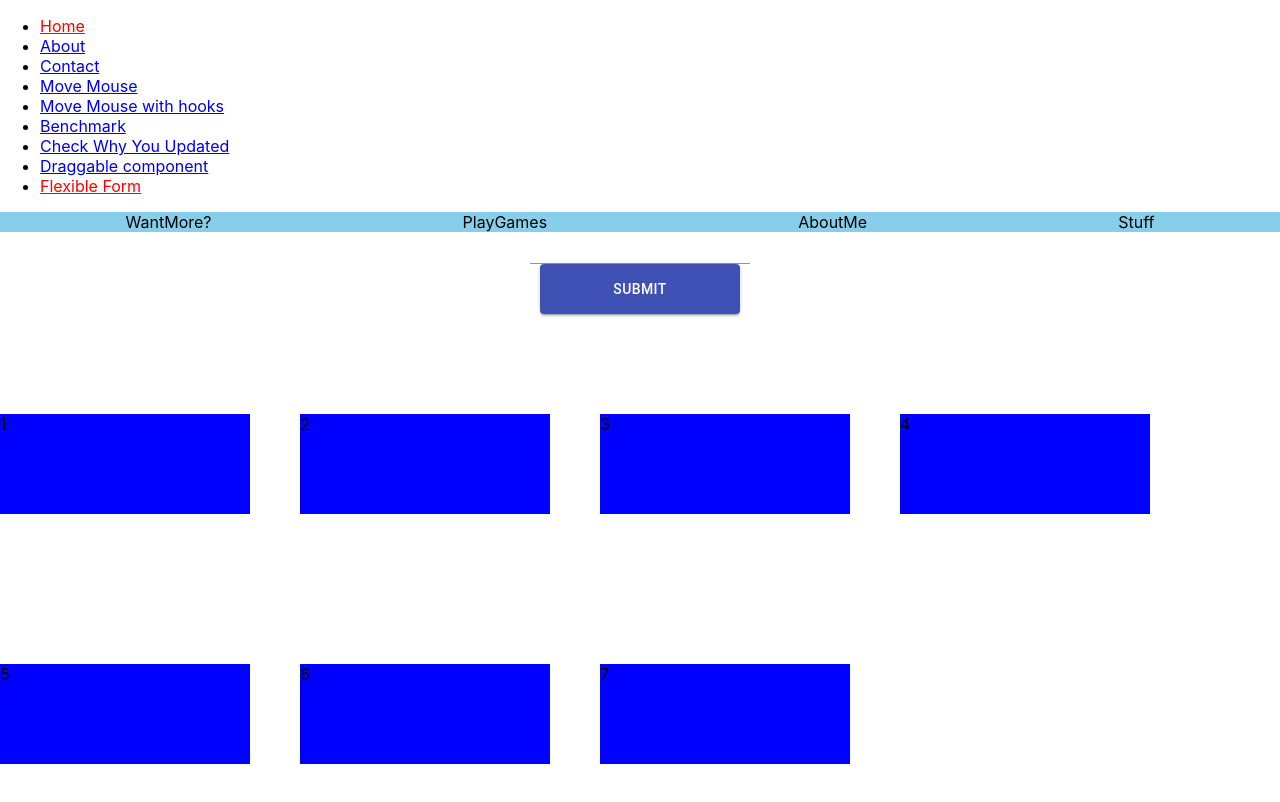
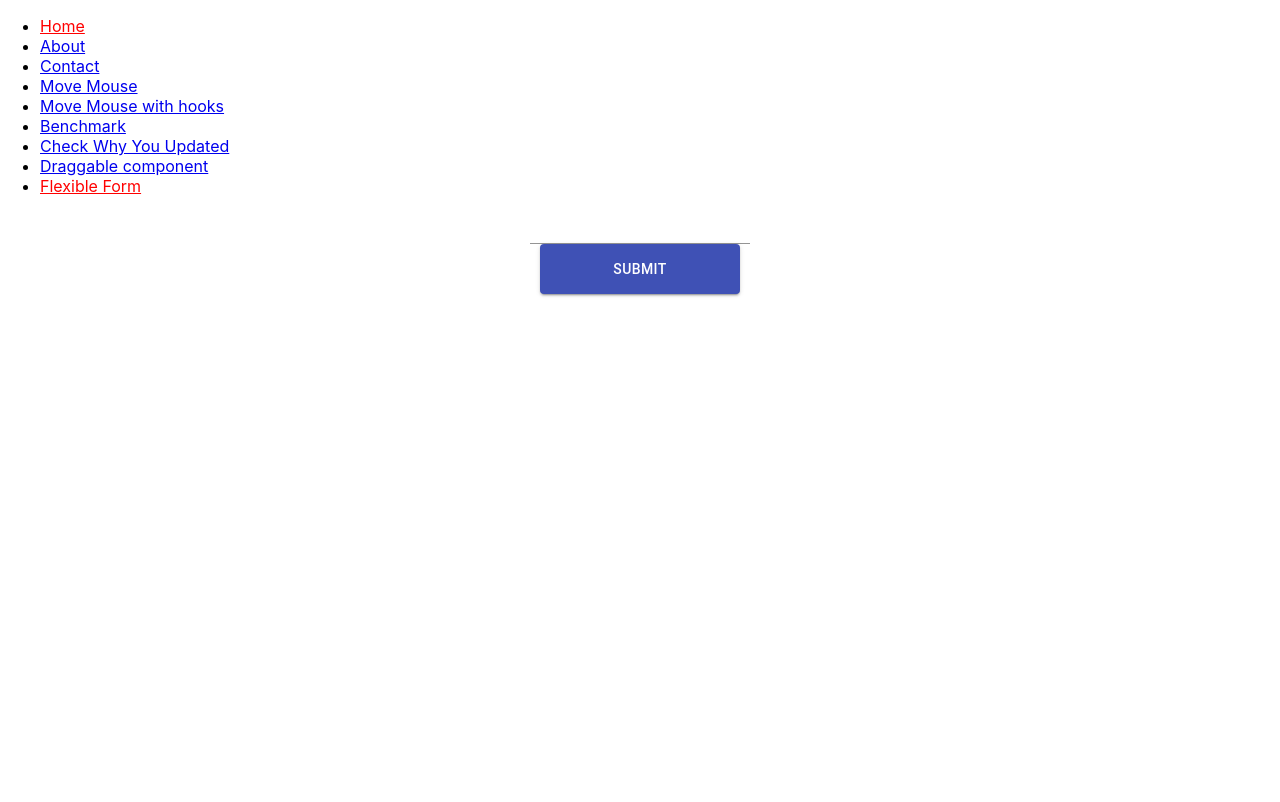
Before and after one commit to johnconnor31/newJsFeatures, a React (Create React App) app: page /flexibleForm in a window 1280 px wide. Shown: the top 802 px of the page. Built offline with nearby package versions, Linux system fonts and the light colour scheme; what redux-promise-middleware would draw is missing.

Commit message:
Revert "flexible form with flexible headers"
This reverts commit 08ac1f7274f79dec312cd65995ff1430509d955d.

```diff
--- a/src/App.css
+++ b/src/App.css
@@ -49,42 +49,3 @@
   width: 100%;
   margin: 100px 0 0 0;
 }
-
-.flexContainer {
-  display: flex;
-  flex-wrap: wrap;
-  height: 500px;
-}
-
-div[class*="flexDiv"] {
-  width: 250px;
-  height: 100px;
-  margin: 0 50px 0 0;
-  background-color: blue;
-  justify-content: space-evenly;
-}
-
-@keyframes colorAndFlexGrow {
-  from { background-color: red;
-  flex-grow: 6;}
-  to { background-color: violet;}
-}
-
-.menu {
-  display: flex;
-  flex-wrap: wrap;
-  justify-content: flex-end;
-  background-color: skyblue;
-}
-
-@media all and ( max-width: 1500px ) {
-  .menu {
-    justify-content: space-around;
-  }
-}
-
-@media all and ( max-width: 1100px ) {
-  .menu {
-    flex-direction: column;
-  }
-}
--- a/src/FlexibleForm.js
+++ b/src/FlexibleForm.js
@@ -52,13 +52,6 @@ function FlexForm (props){
         props.submitForm();
     }
 return (
-    <>
-    <div className='menu'>
-        <div className='menuItem'>WantMore?</div>
-        <div className='menuItem'>PlayGames</div>
-        <div className='menuItem'>AboutMe</div>
-        <div className='menuItem'>Stuff</div>
-    </div>
     <div id='inputForm' >
         <TextField onChange={textChange}
         autoComplete= {"abc def"}
@@ -67,16 +60,6 @@ return (
         <Button className='submit' type='submit' variant='contained' color='primary' onClick={formSubmit}>Submit</Button>
         <div className='submitResponse'>{props.pendingSubmit ? 'Submitting form' : props.submitResponse}</div>
     </div>
-    <div className='flexContainer'>
-        <div className='flexDiv1'>1</div>
-        <div className='flexDiv2'>2</div>
-        <div className='flexDiv3'>3</div>
-        <div className='flexDiv4'>4</div>
-        <div className='flexDiv5'>5</div>
-        <div className='flexDiv6'>6</div>
-        <div className='flexDiv7'>7</div>
-    </div>
-    </>
 );
 }
 
--- a/src/store/catchMiddleware.js
+++ b/src/store/catchMiddleware.js
@@ -7,9 +7,9 @@ const middlewares = [];
 const isPromise = value => value && typeof value === 'object' && typeof value.then === 'function';
 const catchMiddleware = () => next => action => {
     if(!isPromise(action.payload)) {
-       return next(action);
+        next(action);
     } else {
-        return next(action).catch(error => {
+        next(action).catch(error => {
             console.log('There is an error', error);
         });
     }
```
